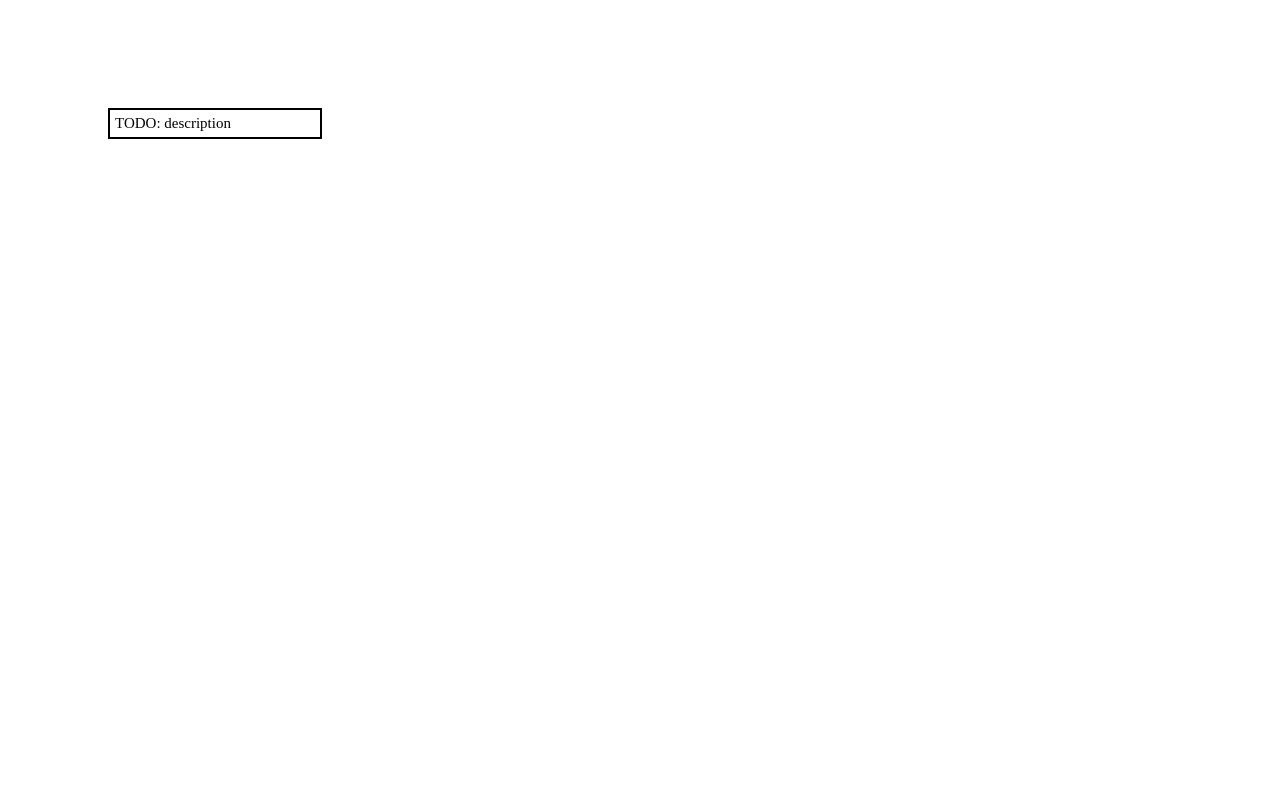
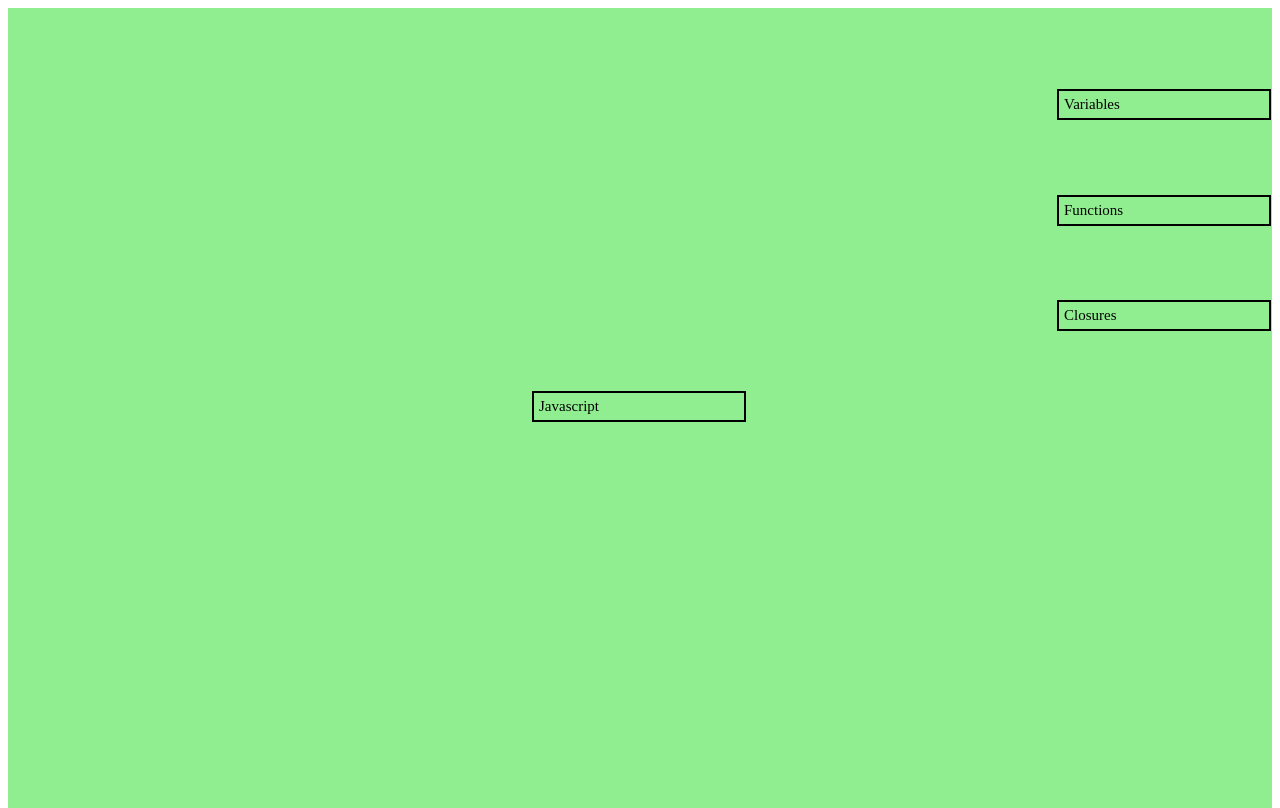
Before and after one commit to jepetko/brainxcell, a plain HTML site: page index.html in a window 1280 px wide. Drawn offline with Linux system fonts and the light colour scheme.

Commit message:
renderer impl., depth, rel. left/top

```diff
--- a/css/style.css
+++ b/css/style.css
@@ -1,9 +1,13 @@
+#tgt {
+    background: lightgreen;
+}
+
 .brainxcell {
     font-size: 15px;
 }
 
 .brainxcell-node {
-    position: relative;
+    position: absolute;
     border: 2px solid black;
     padding: 5px;
     width: 200px;
--- a/index.html
+++ b/index.html
@@ -10,7 +10,10 @@
 
             $(function() {
                 var tgt = $('#tgt');
-                root({id : 'Javascript'}).branch({id : 'Variables'}).play(tgt);
+                root({id : 'Javascript'}).branch({id : 'Variables'});
+                root().branch({id : 'Functions'});
+                root().branch({id : 'Closures'});
+                root().play(tgt);
             });
 
         </script>
--- a/js/brainxcell.js
+++ b/js/brainxcell.js
@@ -48,6 +48,7 @@ var brainxcell = (function($) {
 
     function Renderer(tgt) {
         this.tgt = tgt;
+        this.totalDepth = 1;
         this.simulation = [];
 
         this.half = function(val) {
@@ -55,14 +56,33 @@ var brainxcell = (function($) {
                 return null;
             return Math.round(val/2);
         }
-        this.render = function(node) {
-            if(!node.id)
-                return null;
 
-            var f = null;
-            if( node.isRoot() ) {
+        this.relLeft = function(node,nodeDepth) {
+            var parentRes = node.parent.getRes();
+            var totalWidth = this.tgt.outerWidth();
 
-                f = $.proxy( (function(node) {
+            var res = node.getRes();
+            var width = res.outerWidth();
+
+            var delta = this.half(totalWidth)/this.totalDepth*nodeDepth-this.half(width);
+            return delta;
+        }
+
+        this.relTop = function(node,nodeDepth) {
+            var parentRes = node.parent.getRes();
+            var totalHeight = this.tgt.outerWidth();
+
+            var res = node.getRes();
+            var height = res.outerHeight();
+
+            var parts = node.parent.children.length * this.totalDepth;
+            var childRank = (nodeDepth-1) * (node.childIndex+1);
+            var delta = this.half(totalHeight)/parts*childRank-this.half(height);
+            return delta;
+        }
+
+        this.renderRoot = function(node) {
+            return $.proxy( (function(node) {
                 return function() {
                     var w = this.tgt.width();
                     var h = this.tgt.height();
@@ -78,42 +98,73 @@ var brainxcell = (function($) {
 
                     res.css('top', pos.top + 'px');
                     res.css('left', pos.left + 'px');
-                            node.setPos(pos);
+                    node.setRes(res);
                 }
             })(node), this);
+        }
 
-            } else {
+        this.renderNode = function(node,nodeDepth) {
+            return $.proxy( (function(node) {
+                return function() {
+                    var parentRes = node.parent.getRes();
 
-                f = $.proxy( (function(node) {
-                        return function() {
-                            var pos = node.parent.getPos();
                     var tpl = this.getNodeTpl(node);
+                    this.tgt.append(tpl);
 
-                            this.tgt.append(tpl);
                     var res = this.tgt.children(this.getNodeTplId(node,true));
-                            res.css('top', pos.top + 'px');
-                            res.css('left', pos.left + 'px');
-                            res.animate( {"left" : "+=100px", "top" : "+=100px" }, "slow" );
+                    node.setRes(res);
+                    res.css('top', parentRes.css("top"));
+                    res.css('left', parentRes.css("left"));
+                    var width = this.relLeft(node,nodeDepth);
+                    var height = this.relTop(node,nodeDepth);
+
+                    res.animate( {  "left" : "+=" + width + "px",
+                                    "top" : height + "px" }, "slow" );
                 }
             })(node), this);
+        }
 
+        this.render = function(node,nodeDepth) {
+            if(!node.id)
+                return null;
+
+            if( typeof nodeDepth === 'undefined' )
+                nodeDepth = 1;
+            else
+                ++nodeDepth;
+
+            var f = null;
+            if( node.isRoot() ) {
+                this.totalDepth = node.getDepth();
+                f = this.renderRoot(node);
+            } else {
+                f = this.renderNode(node,nodeDepth);
             }
             this.simulation.push(f);
+
+            if(node.hasChildren()) {
+                var ch = node.children;
+                for(var i=0;i<ch.length;i++)
+                    this.render(ch[i],nodeDepth);
+            }
         }
         this.play = function(node) {
             this.render(node);
+            /*
+            for(var i=0;i<this.simulation.length;i++) {
+                var prev = this.simulation[i];
+                $.when( prev.call(null)).done( console.log('done') );
+            }*/
 
             for( var i=0; i<this.simulation.length; i++ ) {
                 var sim = this.simulation[i];
                 $(this).queue( (function(t,sim) {
                     return function() {
-                        sim.call(null);
-                        //dequeue:
-                        setTimeout( (function(t) {
+                        $.when( sim.call(null)).done( (function(t) {
                             return function() {
                                 $(t).dequeue();
                             }
-                        })(t), 100);
+                        })(t) );
                     }
                 })(this,sim) );
             }
@@ -130,7 +181,7 @@ var brainxcell = (function($) {
         }
         this.getNodeTpl = function(node) {
             return '<div class="brainxcell brainxcell-node" id="' + this.getNodeTplId(node,false) + '">'
-                    + node.desc + '</div>';
+                    + (node.desc || node.id) + '</div>';
         }
         this.getConnectTpl = function(fromNode, toNode) {
             return '<div class="brainxcell brainxcell-conn" id="' + this.getConnTplId(fromNode,toNode,false) + '"/>';
@@ -140,15 +191,15 @@ var brainxcell = (function($) {
     function Node(cfg) {
         Utils.mix([Configurable],this);
         this.id = 'nameless';
-        this.desc = 'TODO: description';
-        this.__pos = null;
+        this.desc = null;
+        this.res = null;
         this.init(cfg);
 
-        this.setPos = function(pos) {
-            this.__pos = pos;
+        this.setRes = function(res) {
+            this.res = res;
         }
-        this.getPos = function() {
-            return this.__pos || { top : 0, left : 0 };
+        this.getRes = function() {
+            return this.res;
         }
         this.play = function(tgt) {
             var renderer = new Renderer(tgt);
@@ -159,6 +210,7 @@ var brainxcell = (function($) {
     function Branch(parent,cfg) {
         this.children = [];
         this.parent = parent;
+        this.childIndex = 0;
         this.branch = function(cfg) {
             for(var i=0;i<this.children.length;i++) {
                 var ch = this.children[i];
@@ -166,6 +218,7 @@ var brainxcell = (function($) {
                     return ch;
             }
             var b = new Branch(this,cfg);
+            b.childIndex = this.children.length;
             this.children.push(b);
             return b;
         }
@@ -185,8 +238,8 @@ var brainxcell = (function($) {
                     if( max == null ) {
                         max = ch;
                     } else {
-                        if(ch > max)
-                            max = ch;
+                        if(d > max)
+                            max = d;
                     }
                 }
                 depth += max;
```
Also changed, not shown: test/brainxcell_test.js (+6 -1 lines). Lines whose indentation alone changed are shown as unchanged.
